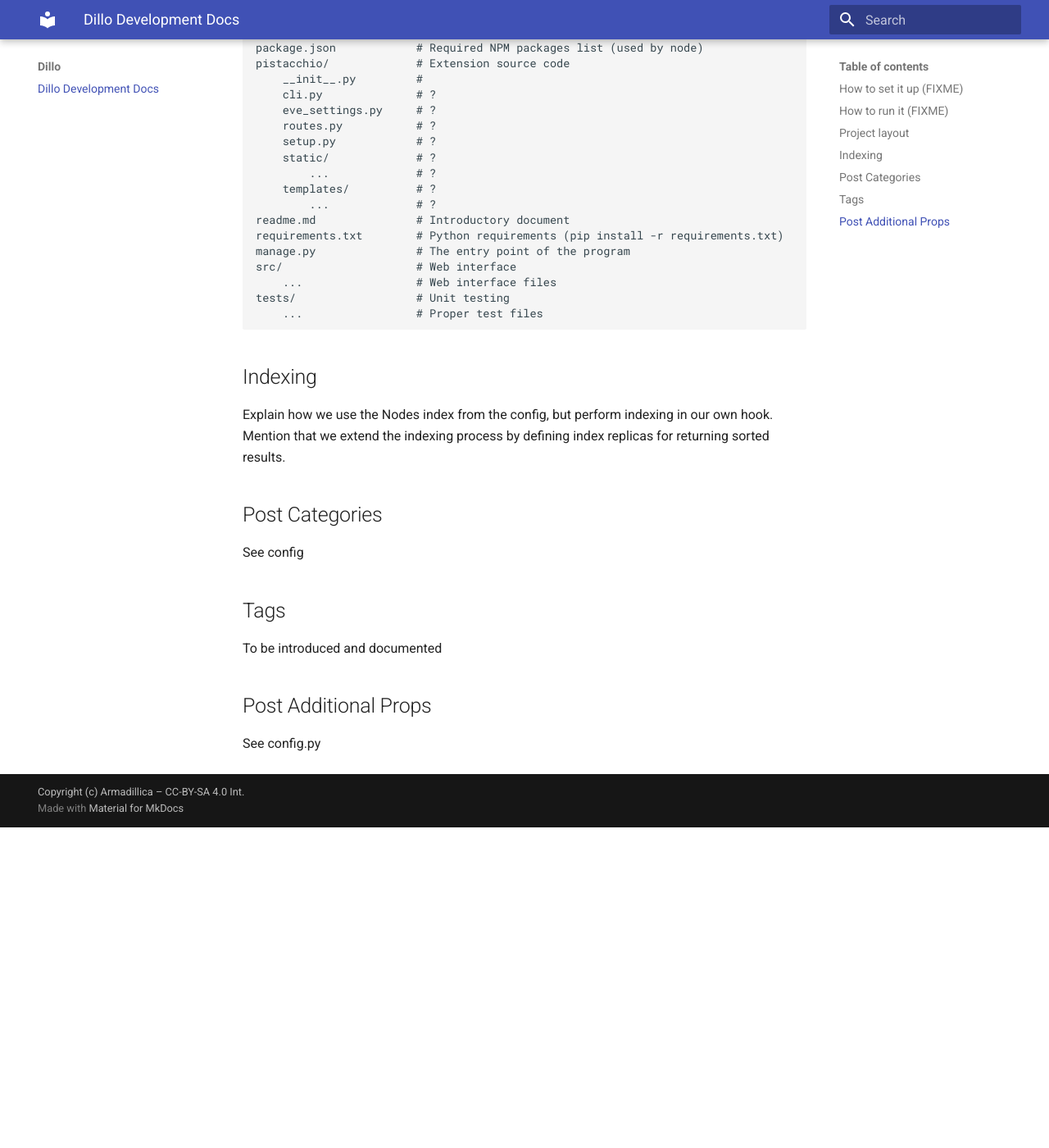
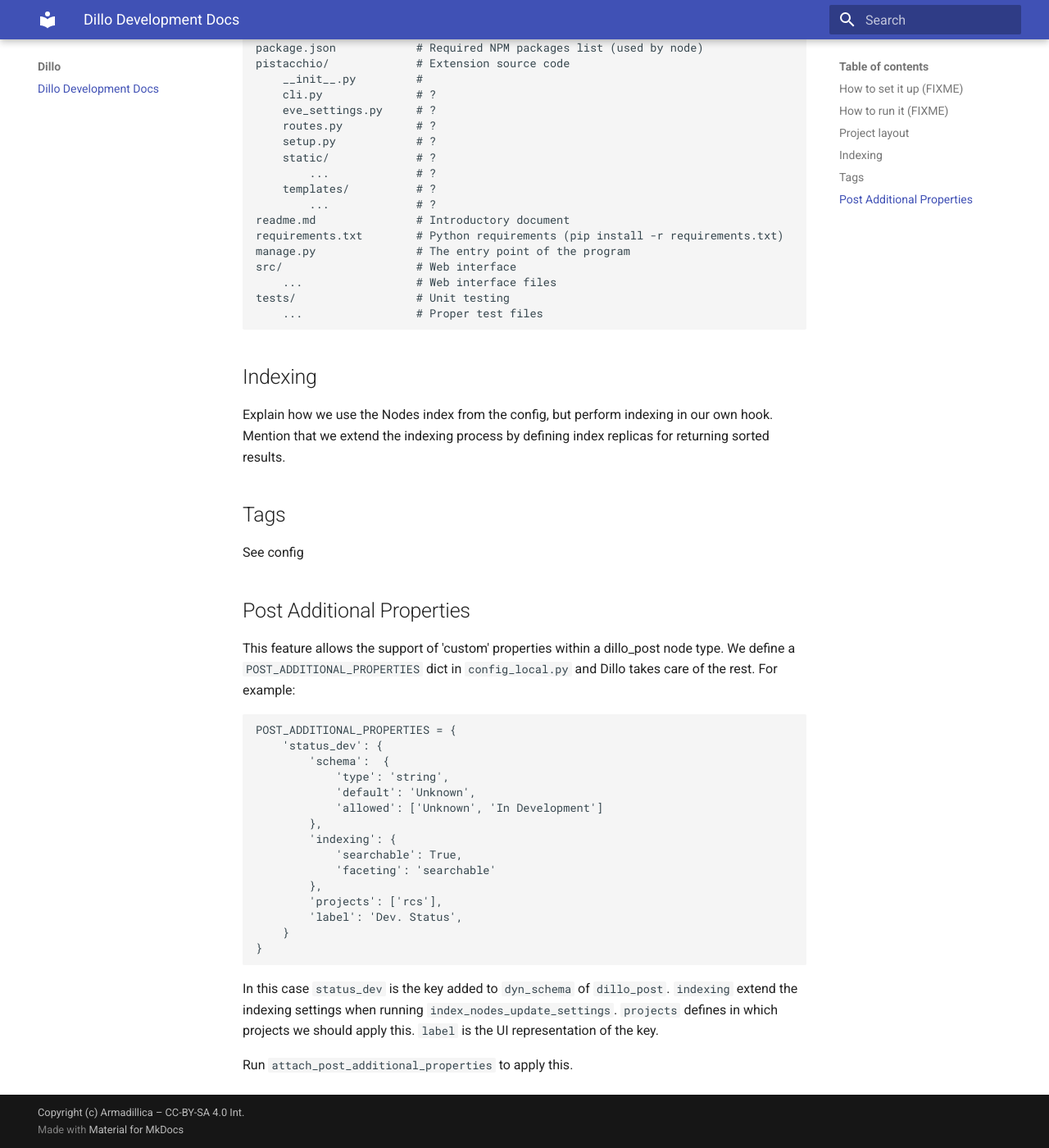
Before and after one commit to armadillica/dillo, an MkDocs documentation site: the page built from docs/docs/index.md, in a window 1280 px wide and 1400 px high, scrolled down 856 px. Shown: the whole window at 82% size. Built offline with MkDocs 1.6.1 and Material for MkDocs 9.7.7, drawn with Linux system fonts in a browser that asks for light colours; before the commit the page ends 1865 px from its top, so only the background shows below that.

Commit message:
Docs: info about POST_ADDITIONAL_PROPERTIES

```diff
--- a/docs/docs/index.md
+++ b/docs/docs/index.md
@@ -59,11 +59,34 @@
 Mention that we extend the indexing process by defining index replicas for returning sorted
 results.
 
-## Post Categories
+## Tags
 See config
 
-## Tags
-To be introduced and documented
+## Post Additional Properties
+This feature allows the support of 'custom' properties within a dillo_post node type.
+We define a `POST_ADDITIONAL_PROPERTIES` dict in `config_local.py` and Dillo takes care
+of the rest. For example:
 
-## Post Additional Props
-See config.py
+
+    POST_ADDITIONAL_PROPERTIES = {
+        'status_dev': {
+            'schema':  {
+                'type': 'string',
+                'default': 'Unknown',
+                'allowed': ['Unknown', 'In Development']
+            },
+            'indexing': {
+                'searchable': True,
+                'faceting': 'searchable'
+            },
+            'projects': ['rcs'],
+            'label': 'Dev. Status',
+        }
+    }
+
+In this case `status_dev` is the key added to `dyn_schema` of `dillo_post`.
+`indexing` extend the indexing settings when running `index_nodes_update_settings`.
+`projects` defines in which projects we should apply this.
+`label` is the UI representation of the key.
+
+Run `attach_post_additional_properties` to apply this.
```
Also changed, not shown: 2 other files.
